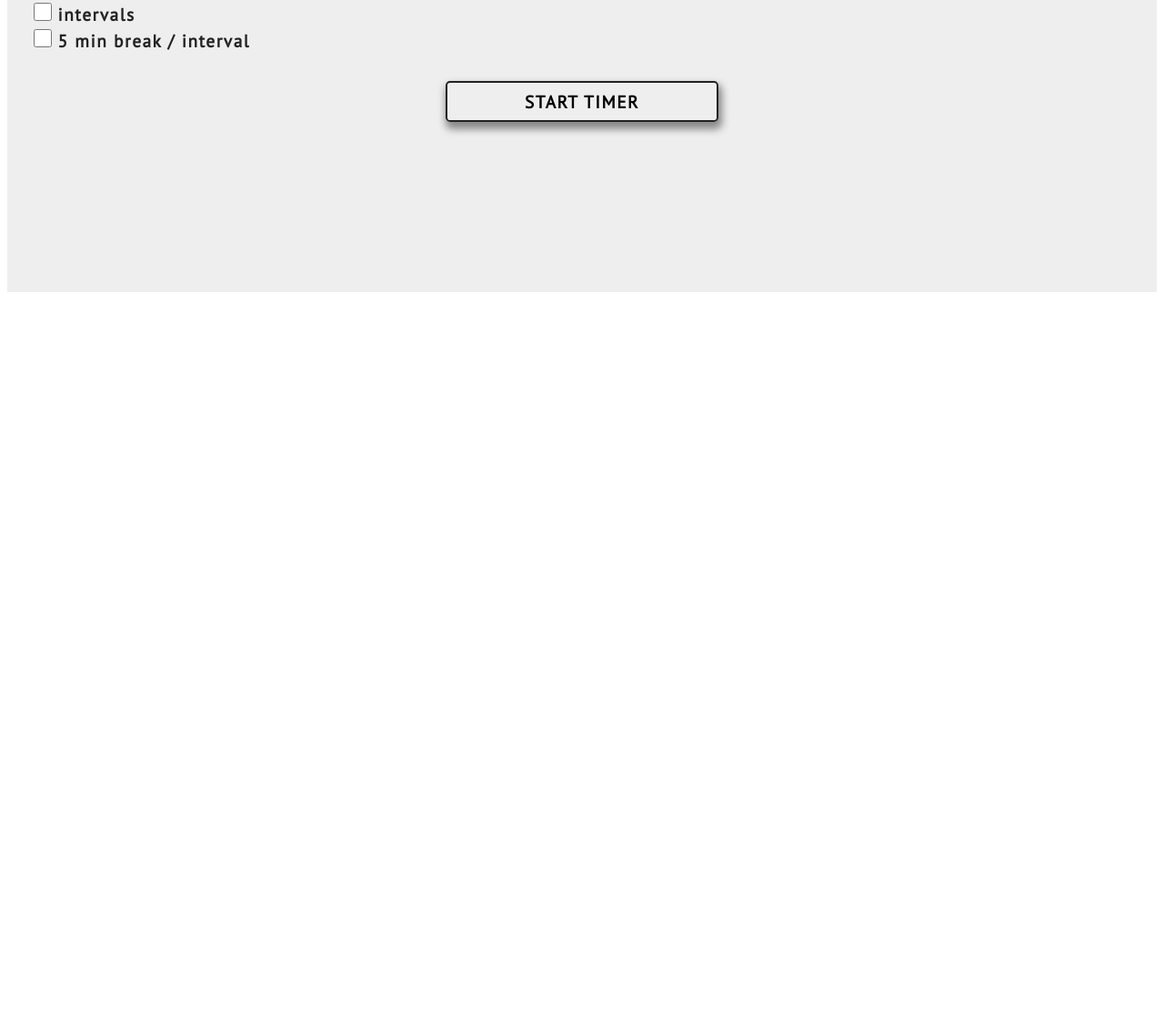
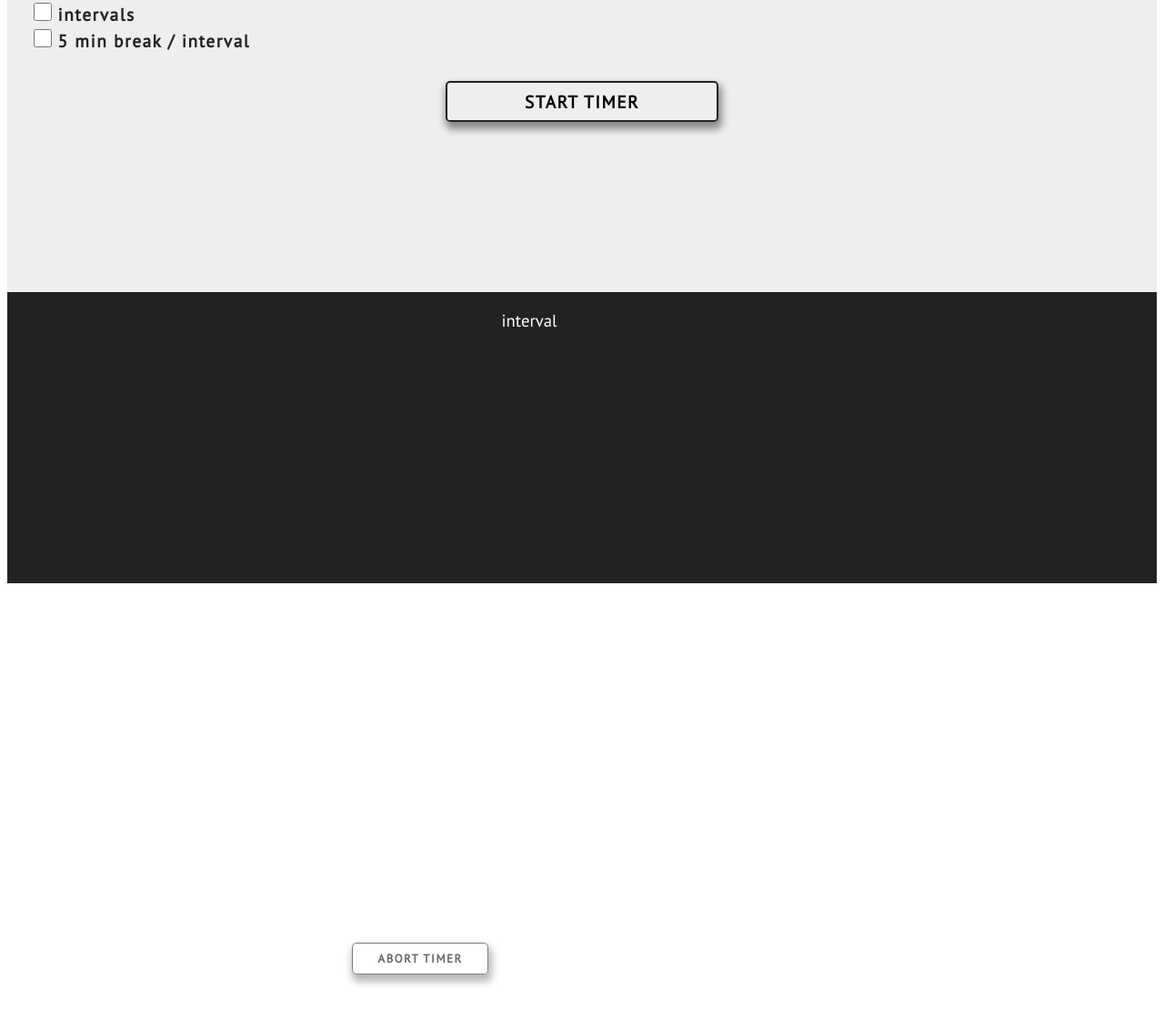
Before and after one commit to Abeer-Eva/interval_app, a website built with Parcel: page boilerplate/src/index.html in a window 1280 px wide. Shown: the part 487-1608 px from the top of the page at 91% size. Before the commit the page ends 816 px from the top, so only its background shows below. Built offline with nearby package versions, Linux system fonts and the light colour scheme.

Commit message:
#11 visualtimer ui done

```diff
--- a/boilerplate/src/index.html
+++ b/boilerplate/src/index.html
@@ -32,6 +32,13 @@
             <button>start timer</button>
 
         </section>
+
+        <section id="visual-timer">
+          <div id="timer">
+            <h3>interval</h3>
+            <button>abort timer</button>
+          </div>
+        </section>
     </div>
     <script src="index.ts"></script>
 </body>
--- a/boilerplate/src/scss/visual-timer.scss
+++ b/boilerplate/src/scss/visual-timer.scss
@@ -0,0 +1,55 @@
+@import url('https://fonts.googleapis.com/css2?family=PT+Sans&display=swap');
+
+:root {
+    font-family: 'PT Sans', sans-serif;
+}
+
+$baseline: 2rem;
+$backgroundGrey: #eee;
+$darkGrey: #222;
+$basicwhite: #fff;
+
+@mixin center {
+    display: flex;
+    justify-content: center;
+    align-items: center;
+}
+
+#visual-timer {
+    background: $basicwhite;
+    color: $basicwhite;
+    height: 100vh;
+    text-align: center;
+    position: relative;
+
+    #timer {
+        height: 40%;
+        background: $darkGrey;
+
+        h3 {
+            position: absolute;
+            font-weight: normal;
+            left: 43%;
+        }
+
+        button {
+            width: 150px;
+            position: absolute;
+            left: 30%;
+            bottom: 50px;
+            border-radius: .3rem;
+            appearance: none;
+            background: none;
+            display: inline-block;
+            padding: .5rem 1rem;
+            border: 1px solid $darkGrey;
+            text-transform: uppercase;
+            font-size: .4 * $baseline;
+            font-weight: bold;
+            letter-spacing: .1rem;
+            font-family: 'PT Sans', sans-serif;
+            box-shadow: 2px 6px 8px 2px #888888;
+            opacity: .6;
+        }
+    }
+}
```
